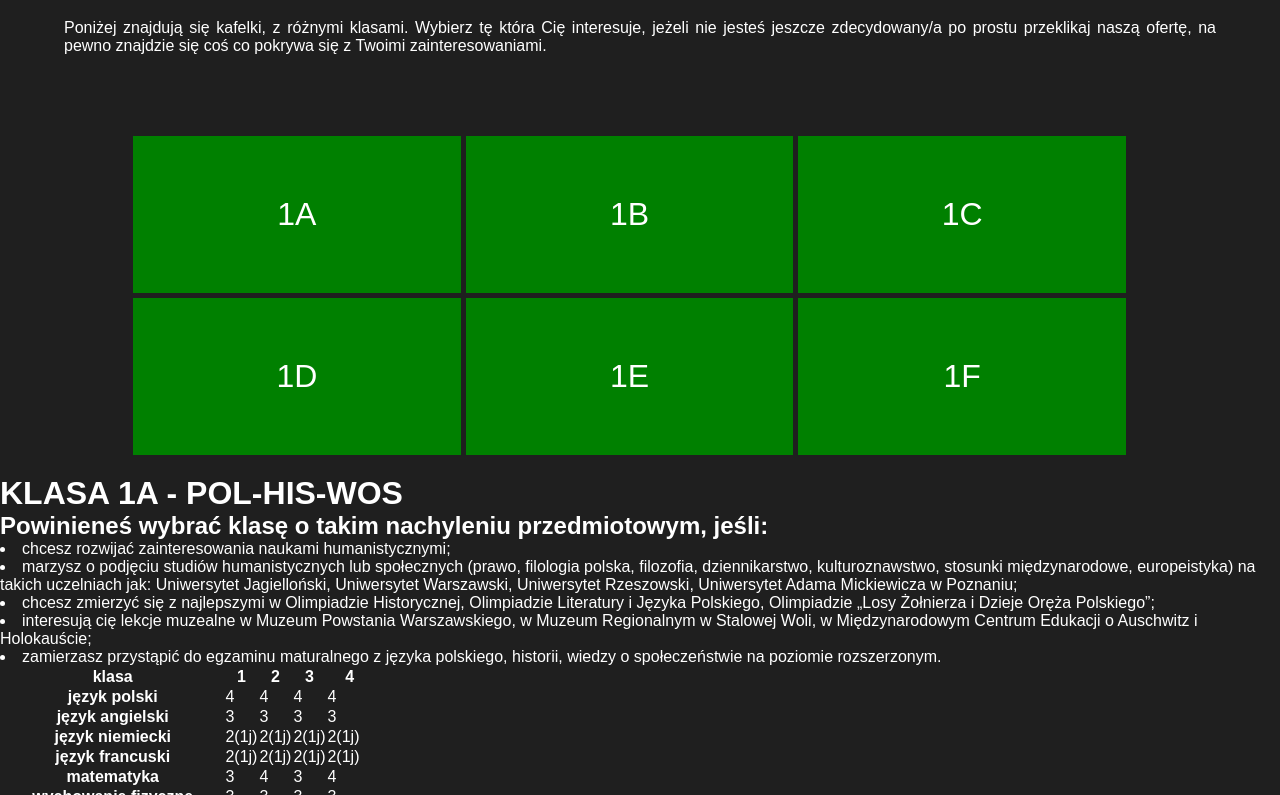
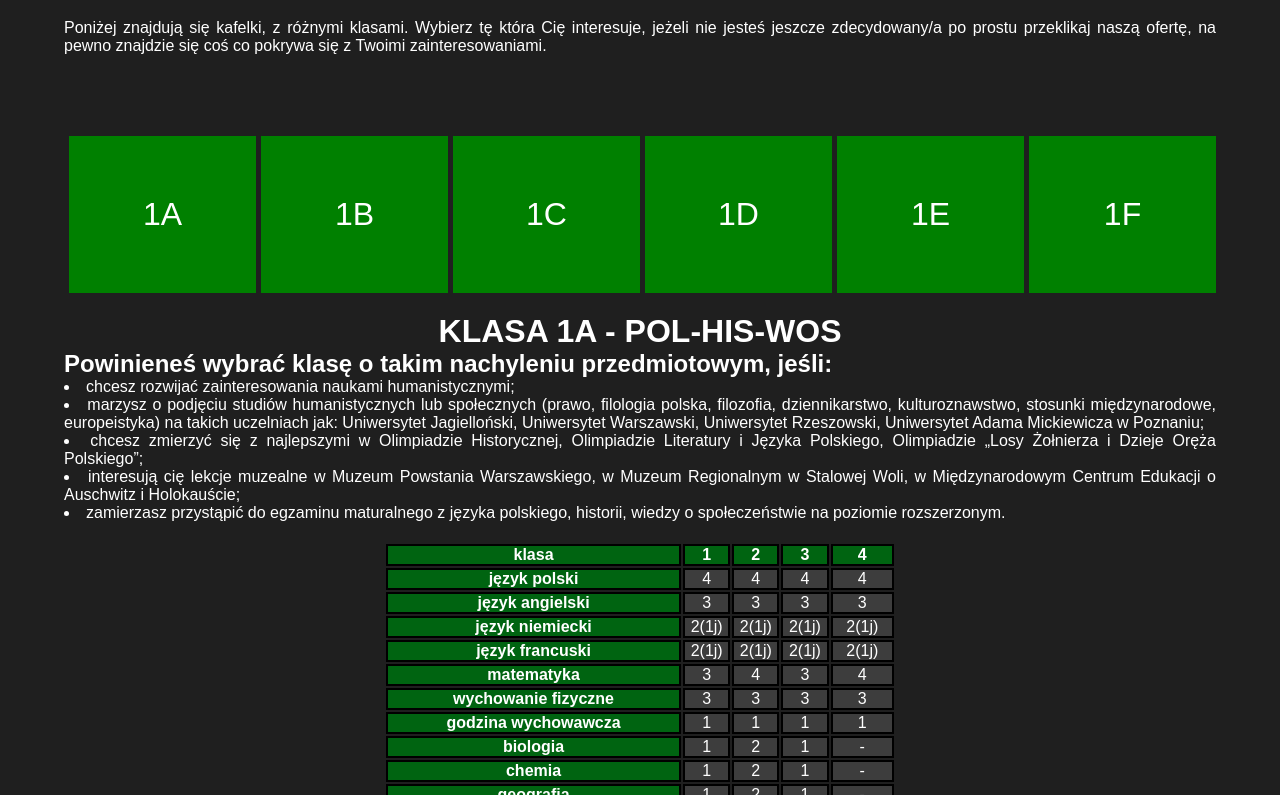
Before and after one commit to rtsncs/slorekrutacja2k20, a React (Create React App) app: page /class-a in a window 1280 px wide. Shown: the part 825-1620 px from the top of the page. Built offline with nearby package versions, Linux system fonts and the light colour scheme.

Commit message:
zwariuje

```diff
--- a/src/index.css
+++ b/src/index.css
@@ -91,7 +91,7 @@ a {
 }
 
 .textContainer {
-  width: 85vw;
+  width: 90vw;
   margin-left: auto;
   margin-right: auto;
   margin-top: 2vw;
@@ -119,11 +119,7 @@ a {
   padding: 7px;
 }
 
-.table_header {
-  font-size: 30px;
-}
-
-.table {
+.tab {
   margin-top: 20px;
   margin-bottom: 20px;
   width: 40vw;
@@ -132,16 +128,16 @@ a {
   text-align: center;
 }
 
-.table td,
-.table th {
+.tab td,
+.tab th {
   border: 2px solid black;
 }
 
-.table th {
+.tab th {
   background-color: #006411;
 }
 
-.table td {
+.tab td {
   background-color: #3d3d3d;
 }
 
@@ -252,7 +248,7 @@ footer {
 }
 
 .choiceMenu {
-  width: 80vw;
+  width: 100%;
   margin-right: auto;
   margin-left: auto;
   display: -webkit-box;
@@ -267,8 +263,6 @@ footer {
   display: -webkit-box;
   display: -ms-flexbox;
   display: flex;
-  -ms-flex-wrap: wrap;
-      flex-wrap: wrap;
   width: 100%;
   padding-bottom: 20px;
 }
@@ -289,10 +283,16 @@ footer {
   margin-left: 5px;
   margin-top: 5px;
   font-size: 2rem;
+  -webkit-transition: 0.2s ease-in-out;
+  transition: 0.2s ease-in-out;
 }
 
 .kafle .kafle:first-child {
   margin-left: none;
+}
+
+.kafle:hover {
+  background-color: limegreen;
 }
 
 @media (max-width: 500px) {
@@ -308,4 +308,18 @@ footer {
     margin-left: 0;
   }
 }
+
+#content {
+  width: 90vw;
+  margin-left: auto;
+  margin-right: auto;
+}
+
+#content h1 {
+  text-align: center;
+}
+
+#content li {
+  text-align: justify;
+}
 /*# sourceMappingURL=index.css.map */
--- a/src/index.scss
+++ b/src/index.scss
@@ -78,7 +78,7 @@ a {
   opacity: 0.5;
 }
 .textContainer {
-  width: 85vw;
+  width: 90vw;
   margin-left: auto;
   margin-right: auto;
   margin-top: 2vw;
@@ -105,11 +105,7 @@ a {
   padding: 7px;
 }
 
-//table
-.table_header {
-  font-size: 30px;
-}
-.table {
+.tab {
   margin-top: 20px;
   margin-bottom: 20px;
   width: 40vw;
@@ -199,7 +195,7 @@ footer {
 
 //Klasy
 .choiceMenu {
-  width: 80vw;
+  width: 100%;
   margin-right: auto;
   margin-left: auto;
   display: flex;
@@ -207,7 +203,7 @@ footer {
 }
 .classes {
   display: flex;
-  flex-wrap: wrap;
+  //flex-wrap: wrap;
   width: 100%;
   padding-bottom: 20px;
 }
@@ -219,9 +215,13 @@ footer {
   margin-left: 5px;
   margin-top: 5px;
   font-size: 2rem;
+  transition: 0.2s ease-in-out;
   .kafle:first-child {
     margin-left: none;
   }
+}
+.kafle:hover {
+  background-color: limegreen;
 }
 @media (max-width: 500px) {
   .classes {
@@ -234,3 +234,15 @@ footer {
     }
   }
 }
+
+#content {
+  width: 90vw;
+  margin-left: auto;
+  margin-right: auto;
+  h1 {
+    text-align: center;
+  }
+  li {
+    text-align: justify;
+  }
+}
```
Also changed, not shown: 1 other file (tests, documents, lock files or other folders).
